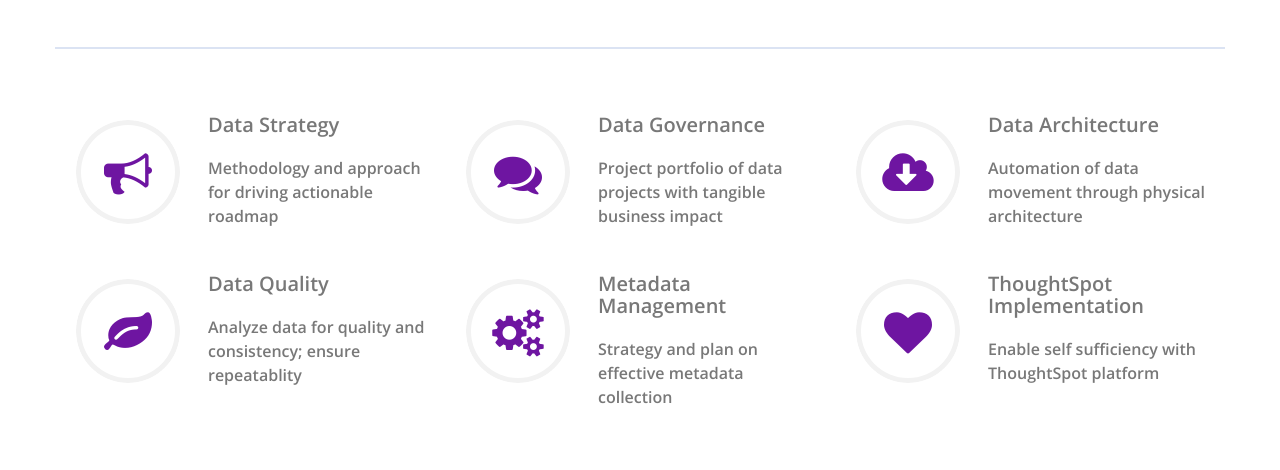
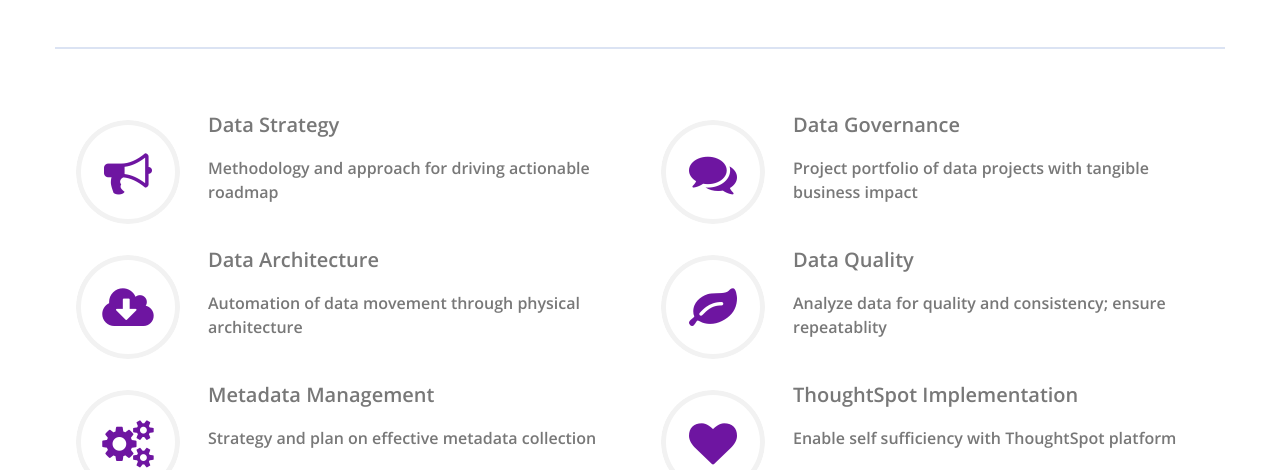
Before and after one commit to taylorculver/xenodata.com-v2, a website: page services.html in a window 1280 px wide. Shown: the part 332-802 px from the top of the page. Drawn offline with Linux system fonts and the light colour scheme.

Commit message:
Update services.html layout to prevent content displacement

```diff
--- a/services.html
+++ b/services.html
@@ -103,7 +103,7 @@
 
       <div class="row">
         <div class="features">
-          <div class="col-md-4 col-sm-6 wow fadeInDown" data-wow-duration="1000ms" data-wow-delay="600ms">
+          <div class="col-md-6 col-sm-12 wow fadeInDown" data-wow-duration="1000ms" data-wow-delay="600ms">
             <div class="feature-wrap">
               <i class="fa fa-bullhorn"></i>
               <h2>Data Strategy</h2>
@@ -112,7 +112,7 @@
           </div>
           <!--/.col-md-4-->
 
-          <div class="col-md-4 col-sm-6 wow fadeInDown" data-wow-duration="1000ms" data-wow-delay="600ms">
+          <div class="col-md-6 col-sm-12 wow fadeInDown" data-wow-duration="1000ms" data-wow-delay="600ms">
             <div class="feature-wrap">
               <i class="fa fa-comments"></i>
               <h2>Data Governance</h2>
@@ -121,7 +121,7 @@
           </div>
           <!--/.col-md-4-->
 
-          <div class="col-md-4 col-sm-6 wow fadeInDown" data-wow-duration="1000ms" data-wow-delay="600ms">
+          <div class="col-md-6 col-sm-12 wow fadeInDown" data-wow-duration="1000ms" data-wow-delay="600ms">
             <div class="feature-wrap">
               <i class="fa fa-cloud-download"></i>
               <h2>Data Architecture</h2>
@@ -130,7 +130,7 @@
           </div>
           <!--/.col-md-4-->
 
-          <div class="col-md-4 col-sm-6 wow fadeInDown" data-wow-duration="1000ms" data-wow-delay="600ms">
+          <div class="col-md-6 col-sm-12 wow fadeInDown" data-wow-duration="1000ms" data-wow-delay="600ms">
             <div class="feature-wrap">
               <i class="fa fa-leaf"></i>
               <h2>Data Quality</h2>
@@ -139,7 +139,7 @@
           </div>
           <!--/.col-md-4-->
 
-          <div class="col-md-4 col-sm-6 wow fadeInDown" data-wow-duration="1000ms" data-wow-delay="600ms">
+          <div class="col-md-6 col-sm-12 wow fadeInDown" data-wow-duration="1000ms" data-wow-delay="600ms">
             <div class="feature-wrap">
               <i class="fa fa-cogs"></i>
               <h2>Metadata Management</h2>
@@ -148,7 +148,7 @@
           </div>
           <!--/.col-md-4-->
 
-          <div class="col-md-4 col-sm-6 wow fadeInDown" data-wow-duration="1000ms" data-wow-delay="600ms">
+          <div class="col-md-6 col-sm-12 wow fadeInDown" data-wow-duration="1000ms" data-wow-delay="600ms">
             <div class="feature-wrap">
               <i class="fa fa-heart"></i>
               <h2>ThoughtSpot Implementation</h2>
```
